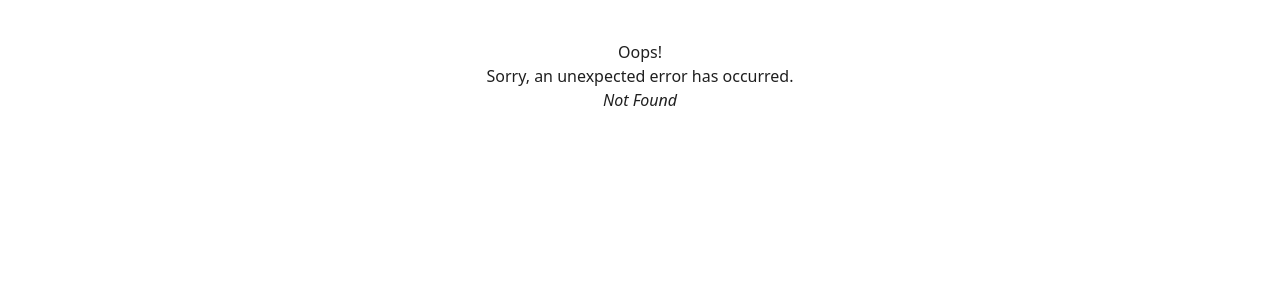
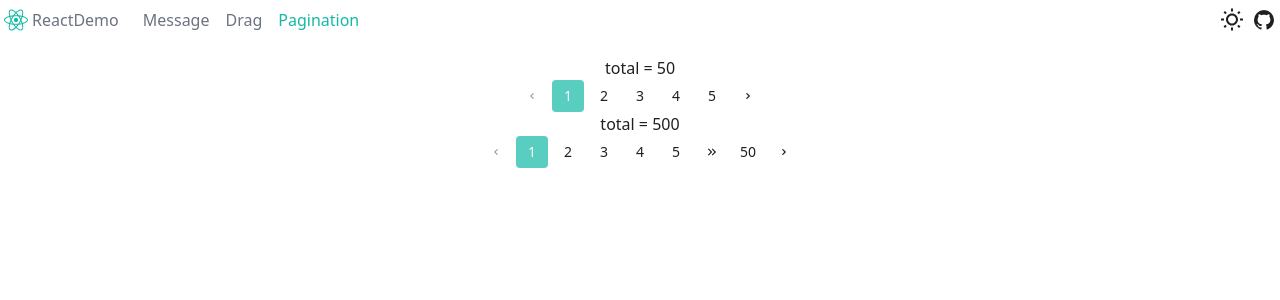
Before and after one commit to joey2217/react-demo, a React (Vite) app: page /page in a window 1280 px wide. Before the commit this address had no page. Shown: the top 300 px of the page. Built offline with nearby package versions, Linux system fonts and the light colour scheme.

Commit message:
feat: Pagination

```diff
--- a/index.html
+++ b/index.html
@@ -1,5 +1,5 @@
 <!DOCTYPE html>
-<html lang="en" style="color-scheme: light dark;">
+<html lang="en">
 
 <head>
   <meta charset="UTF-8" />
--- a/src/components/Icons/index.tsx
+++ b/src/components/Icons/index.tsx
@@ -55,3 +55,45 @@ export function FaBrandsReact(props: SVGProps<SVGSVGElement>) {
     </svg>
   )
 }
+
+export function DoubleArrowLeft(props: SVGProps<SVGSVGElement>) {
+  return (
+    <svg
+      xmlns="http://www.w3.org/2000/svg"
+      width="1em"
+      height="1em"
+      viewBox="0 0 24 24"
+      {...props}
+    >
+      <path
+        fill="currentColor"
+        d="M17.59 18L19 16.59L14.42 12L19 7.41L17.59 6l-6 6z"
+      ></path>
+      <path
+        fill="currentColor"
+        d="m11 18l1.41-1.41L7.83 12l4.58-4.59L11 6l-6 6z"
+      ></path>
+    </svg>
+  )
+}
+
+export function DoubleArrowRight(props: SVGProps<SVGSVGElement>) {
+  return (
+    <svg
+      xmlns="http://www.w3.org/2000/svg"
+      width="1em"
+      height="1em"
+      viewBox="0 0 24 24"
+      {...props}
+    >
+      <path
+        fill="currentColor"
+        d="M6.41 6L5 7.41L9.58 12L5 16.59L6.41 18l6-6z"
+      ></path>
+      <path
+        fill="currentColor"
+        d="m13 6l-1.41 1.41L16.17 12l-4.58 4.59L13 18l6-6z"
+      ></path>
+    </svg>
+  )
+}
--- /dev/null
+++ b/src/components/Pagination/index.tsx
@@ -0,0 +1,187 @@
+import React, { memo, useEffect, useMemo, useState } from 'react'
+import { DoubleArrowLeft, DoubleArrowRight } from '../Icons'
+
+interface Props {
+  total?: number
+  current?: number
+  size?: number
+  onChange?: (page: number) => void
+}
+
+const Pagination: React.FC<Props> = ({
+  total = 0,
+  current = 1,
+  size = 10,
+  onChange,
+}) => {
+  const [page, setPage] = useState(current)
+
+  const pageNum = useMemo(() => {
+    if (total > 0 && size > 0) {
+      return Math.floor(total / size)
+    }
+    return 0
+  }, [size, total])
+
+  const disabledPrev = useMemo(() => {
+    return pageNum === 0 || page === 1
+  }, [page, pageNum])
+
+  const disabledNext = useMemo(() => {
+    return pageNum === 0 || page === pageNum
+  }, [page, pageNum])
+
+  useEffect(() => {
+    onChange && onChange(page)
+  }, [onChange, page])
+
+  const pages = useMemo(() => {
+    if (pageNum === 0) {
+      return (
+        <li>
+          <button disabled>0</button>
+        </li>
+      )
+    } else if (pageNum <= 5) {
+      return Array.from({ length: pageNum }).map((_item, index) => (
+        <li key={index}>
+          <button
+            title={`${index + 1}`}
+            onClick={() => setPage(index + 1)}
+            className={`${page === index + 1 ? 'current' : ' '}`}
+          >
+            {index + 1}
+          </button>
+        </li>
+      ))
+    } else {
+      const showFirst = page > 3
+      const showPrev5 = page >= 5
+      const showLast = page < pageNum - 2
+      const showNext5 = page <= pageNum - 4
+      let pageArr: number[] = []
+      if (page < 4) {
+        pageArr = [1, 2, 3, 4, 5]
+      } else if (page < pageNum - 2) {
+        pageArr = Array.from({ length: 5 }).map(
+          (_item, index) => index + page - 2
+        )
+      } else {
+        pageArr = Array.from({ length: 5 }).map(
+          (_item, index) => pageNum + index - 4
+        )
+      }
+      return (
+        <>
+          {showFirst && (
+            <li>
+              <button
+                title="1"
+                onClick={() => setPage(1)}
+                className={`${page === 1 ? 'current' : ' '}`}
+              >
+                1
+              </button>
+            </li>
+          )}
+          {showPrev5 && (
+            <li>
+              <button
+                title="向前5页"
+                onClick={() => setPage((p) => (p > 5 ? p - 5 : 1))}
+              >
+                <DoubleArrowLeft />
+              </button>
+            </li>
+          )}
+          {pageArr.map((p) => (
+            <li key={p}>
+              <button
+                title={`${p}`}
+                onClick={() => setPage(p)}
+                className={`${page === p ? 'current' : ' '}`}
+              >
+                {p}
+              </button>
+            </li>
+          ))}
+          {showNext5 && (
+            <li>
+              <button
+                title="向后5页"
+                onClick={() =>
+                  setPage((p) => (p + 5 < pageNum ? p + 5 : pageNum))
+                }
+              >
+                <DoubleArrowRight />
+              </button>
+            </li>
+          )}
+          {showLast && (
+            <li>
+              <button
+                title={`${pageNum}`}
+                onClick={() => setPage(pageNum)}
+                className={`${page === pageNum ? 'current' : ' '}`}
+              >
+                {pageNum}
+              </button>
+            </li>
+          )}
+        </>
+      )
+    }
+  }, [page, pageNum])
+
+  return (
+    <ol className="pagination flex justify-center gap-1 text-sm font-medium">
+      <li>
+        <button
+          disabled={disabledPrev}
+          title="上一页"
+          onClick={() => setPage((p) => p - 1)}
+        >
+          <span className="sr-only">Prev Page</span>
+          <svg
+            xmlns="http://www.w3.org/2000/svg"
+            className="h-3 w-3"
+            viewBox="0 0 20 20"
+            fill="currentColor"
+          >
+            <path
+              fillRule="evenodd"
+              d="M12.707 5.293a1 1 0 010 1.414L9.414 10l3.293 3.293a1 1 0 01-1.414 1.414l-4-4a1 1 0 010-1.414l4-4a1 1 0 011.414 0z"
+              clipRule="evenodd"
+            />
+          </svg>
+        </button>
+      </li>
+
+      {pages}
+
+      <li>
+        <button
+          title="下一页"
+          disabled={disabledNext}
+          onClick={() => setPage((p) => p + 1)}
+        >
+          <span className="sr-only">Next Page</span>
+          <svg
+            xmlns="http://www.w3.org/2000/svg"
+            className="h-3 w-3"
+            viewBox="0 0 20 20"
+            fill="currentColor"
+          >
+            <path
+              fillRule="evenodd"
+              d="M7.293 14.707a1 1 0 010-1.414L10.586 10 7.293 6.707a1 1 0 011.414-1.414l4 4a1 1 0 010 1.414l-4 4a1 1 0 01-1.414 0z"
+              clipRule="evenodd"
+            />
+          </svg>
+        </button>
+      </li>
+    </ol>
+  )
+}
+
+export default memo(Pagination)
--- a/src/index.css
+++ b/src/index.css
@@ -3,11 +3,13 @@
 @tailwind utilities;
 
 html {
+  color-scheme: light;
   color: rgba(0, 0, 0, 0.88);
   background-color: rgb(255, 255, 255);
 }
 
 html.dark {
+  color-scheme: dark;
   background-color: rgb(20, 20, 20);
   color: rgba(255, 255, 255, 0.85);
 }
@@ -23,3 +25,18 @@ html.dark {
 .droppable-container {
   height: calc(100vh - 130px);
 }
+
+button:disabled {
+  @apply cursor-not-allowed text-gray-400;
+}
+
+.pagination li > button:enabled {
+  @apply hover:bg-gray-400/50;
+}
+
+.pagination li > button {
+  @apply inline-flex h-8 w-8 items-center justify-center rounded;
+}
+.pagination li > button.current {
+  @apply bg-teal-500/70 text-white hover:bg-teal-500/50;
+}
--- a/src/layout/Header/index.tsx
+++ b/src/layout/Header/index.tsx
@@ -30,6 +30,10 @@ const routes = [
   {
     to: '/drag',
     label: 'Drag',
+  },
+  {
+    to: '/page',
+    label: 'Pagination',
   },
 ]
 
--- /dev/null
+++ b/src/pages/page/index.tsx
@@ -0,0 +1,15 @@
+import React, { memo } from 'react'
+import Pagination from '../../components/Pagination'
+
+const PaginationPage: React.FC = () => {
+  return (
+    <div className="text-center">
+      <h2>total = 50</h2>
+      <Pagination total={50} />
+      <h2>total = 500</h2>
+      <Pagination total={500} />
+    </div>
+  )
+}
+
+export default memo(PaginationPage)
--- a/src/router.tsx
+++ b/src/router.tsx
@@ -4,6 +4,7 @@ import Error from './pages/error'
 import Home from './pages/home'
 import Message from './pages/message'
 import Drag from './pages/drag'
+import Page from './pages/page'
 
 const router = createBrowserRouter([
   {
@@ -26,6 +27,11 @@ const router = createBrowserRouter([
         element: <Drag />,
         errorElement: <Error />,
       },
+      {
+        path: 'page',
+        element: <Page />,
+        errorElement: <Error />,
+      },
     ],
   },
 ])
```
